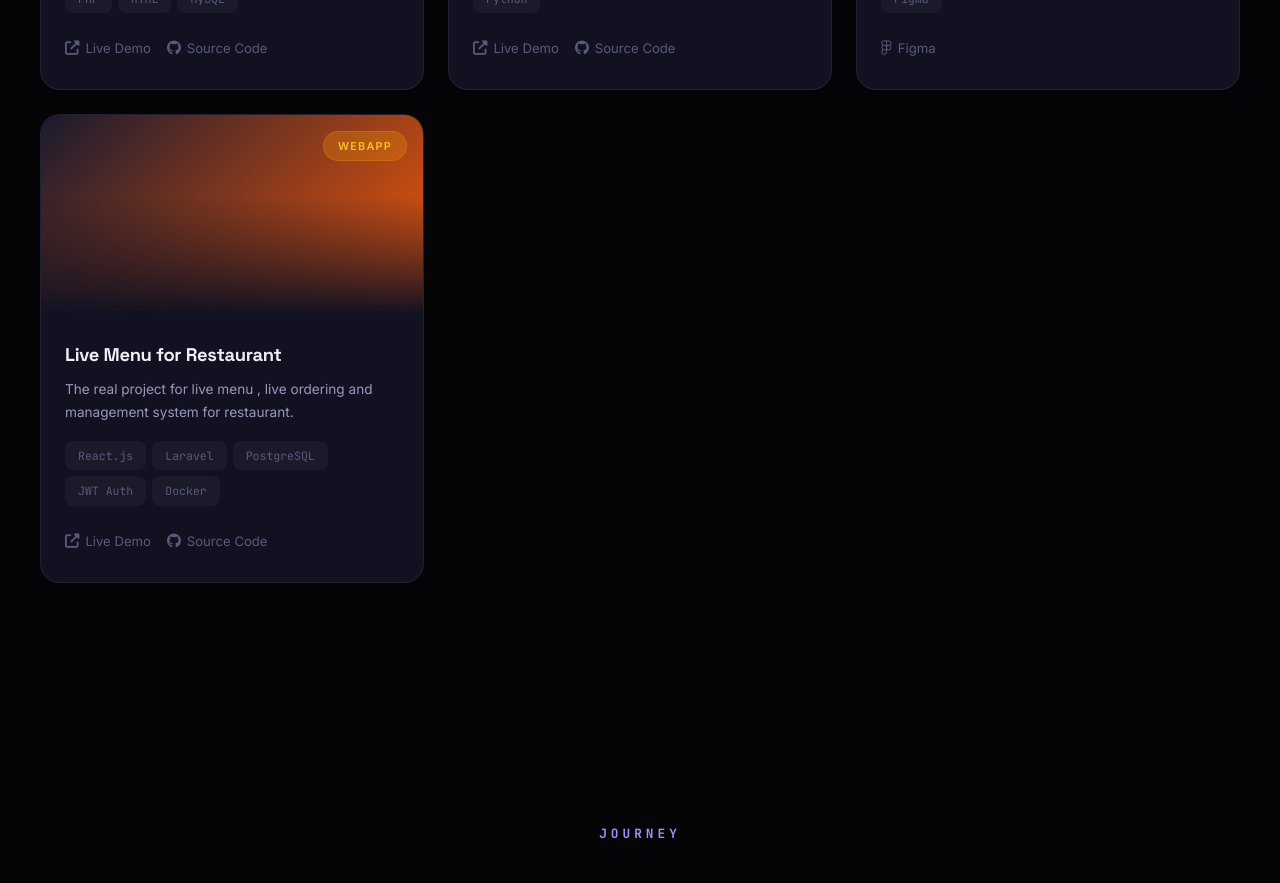
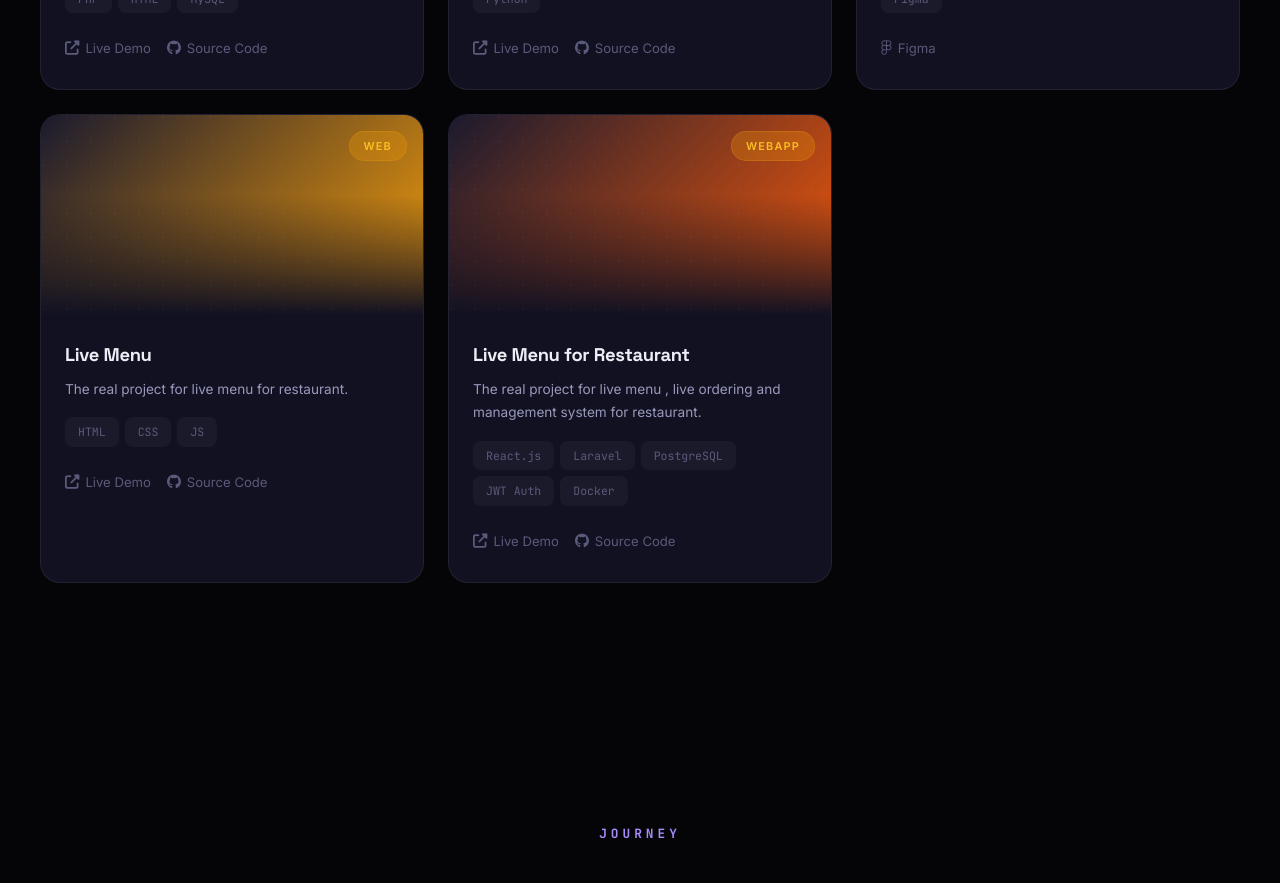
Before and after one commit to randzana/My-Portfolio, a React (Vite) app: page / in a window 1280 px wide. Shown: the part 7540-8423 px from the top of the page. Built offline with nearby package versions, Linux system fonts and the light colour scheme.

Commit message:
Update Projects component

```diff
--- a/src/components/Projects.jsx
+++ b/src/components/Projects.jsx
@@ -33,6 +33,16 @@ const projects = [
         live: 'https://www.figma.com/design/npfRyscSUXG7W4tz3eBtwK/Easy-Sale?node-id=4-2&t=GtJvMQxcpTZqNBXM-1',
         liveLabel: 'Figma',
         liveIcon: 'fa-brands fa-figma',
+    },
+    {
+        title: 'Live Menu',
+        desc: 'The real project for live menu for restaurant.',
+        techs: ['HTML', 'CSS', 'JS'],
+        tag: 'Web',
+        tagClass: 'tag-web2',
+        gradient: 'linear-gradient(135deg, #1a1a2e, #f59e0b)',
+        github: 'https://github.com/randzana/LIive-Menu-For-Diwaxani-Nali.git',
+        live: 'https://diwaxan.netlify.app/',
     },
     {
         title: 'Live Menu for Restaurant',
```
